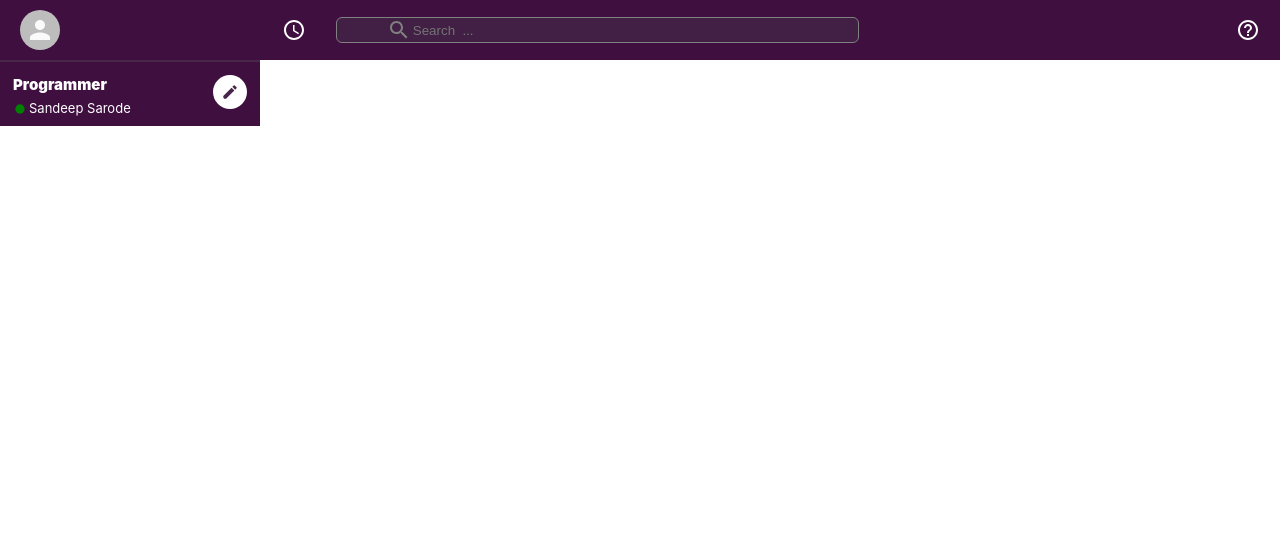
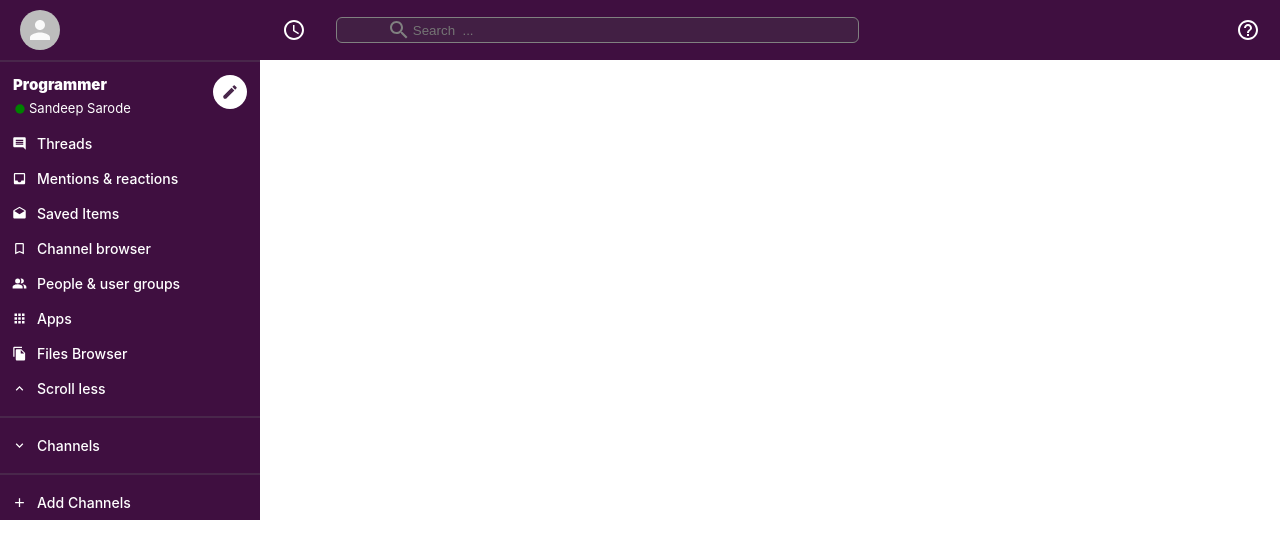
Before and after one commit to SandeepSarode21/slack-clone, a React (Create React App) app: page / in a window 1280 px wide. Shown: the top 558 px of the page. Built offline with nearby package versions, Linux system fonts and the light colour scheme.

Commit message:
Added side bar option component

```diff
--- a/src/App.js
+++ b/src/App.js
@@ -1,6 +1,6 @@
 import "./App.css";
 import Header from "./Header";
-import SideBar from "./SideBar";
+import Sidebar from "./Sidebar";
 
 function App() {
   return (
@@ -9,7 +9,7 @@
       <Header />
 
       <div className="app__body">
-        <SideBar />
+        <Sidebar />
         {/*SideBar*/}
         {/*React router -> Chat Screen*/}
       </div>
--- a/src/SideBar.js
+++ b/src/SideBar.js
@@ -1,9 +1,20 @@
 import React from "react";
 import "./Sidebar.css";
+import SidebarOption from "./SidebarOption";
 import FiberManualRecordIcon from "@material-ui/icons/FiberManualRecord";
 import CreateIcon from "@material-ui/icons/Create";
+import InsertCommentIcon from "@material-ui/icons/InsertComment";
+import InboxIcon from "@material-ui/icons/Inbox";
+import DraftsIcon from "@material-ui/icons/Drafts";
+import BookmarkBorderIcon from "@material-ui/icons/BookmarkBorder";
+import PeopleAltIcon from "@material-ui/icons/PeopleAlt";
+import AppsIcon from "@material-ui/icons/Apps";
+import FileCopyIcon from "@material-ui/icons/FileCopy";
+import ExpandLessIcon from "@material-ui/icons/ExpandLess";
+import ExpandMoreIcon from "@material-ui/icons/ExpandMore";
+import AddIcon from "@material-ui/icons/Add";
 
-function SideBar() {
+function Sidebar() {
   return (
     <div className="sidebar">
       <div className="sidebar__header">
@@ -16,8 +27,21 @@
         </div>
         <CreateIcon />
       </div>
+      <SidebarOption Icon={InsertCommentIcon} title="Threads" />
+      <SidebarOption Icon={InboxIcon} title="Mentions & reactions" />
+      <SidebarOption Icon={DraftsIcon} title="Saved Items" />
+      <SidebarOption Icon={BookmarkBorderIcon} title="Channel browser" />
+      <SidebarOption Icon={PeopleAltIcon} title="People & user groups" />
+      <SidebarOption Icon={AppsIcon} title="Apps" />
+      <SidebarOption Icon={FileCopyIcon} title="Files Browser" />
+      <SidebarOption Icon={ExpandLessIcon} title="Scroll less" />
+      <hr />
+      <SidebarOption Icon={ExpandMoreIcon} title="Channels" />
+      <hr />
+      <SidebarOption Icon={AddIcon} title="Add Channels" />
+      {/**connect to db and list all channnels */}
     </div>
   );
 }
 
-export default SideBar;
+export default Sidebar;
--- a/src/Sidebar.css
+++ b/src/Sidebar.css
@@ -4,6 +4,11 @@
   max-width: 260px;
   border-top: 1px solid #49274b;
   max-height: 100%;
+}
+.sidebar > hr {
+  margin-top: 10px;
+  margin-bottom: 10px;
+  border: 1px solid #49274b;
 }
 .sidebar__header {
   display: flex;
--- /dev/null
+++ b/src/SidebarOption.css
@@ -0,0 +1,26 @@
+.sidebarOption {
+  display: flex;
+  align-items: center;
+  font-size: 12px;
+  padding-left: 2px;
+  cursor: pointer;
+}
+.sidebarOption:hover {
+  opacity: 0.9;
+  background-color: #340e36;
+}
+
+.sidebarOptions__icon {
+  padding: 10px;
+  font-size: 15px !important;
+}
+
+.sidebarOption__channel {
+  padding: 10px 0;
+}
+.sidebarOption__hash {
+  padding: 10px;
+}
+.sidebarOption > h3 {
+  font-weight: 500;
+}
--- a/src/SidebarOption.js
+++ b/src/SidebarOption.js
@@ -0,0 +1,20 @@
+import React from "react";
+import "./SidebarOption.css";
+
+function SidebarOption({ Icon, title }) {
+  return (
+    <div className="sidebarOption">
+      {Icon && <Icon className="sidebarOptions__icon" />}
+      {Icon ? (
+        <h3>{title}</h3>
+      ) : (
+        <h3 className="sidebarOption__channel">
+          <span className="sidebarOption__hash"># </span>
+          {title}
+        </h3>
+      )}
+    </div>
+  );
+}
+
+export default SidebarOption;
```
